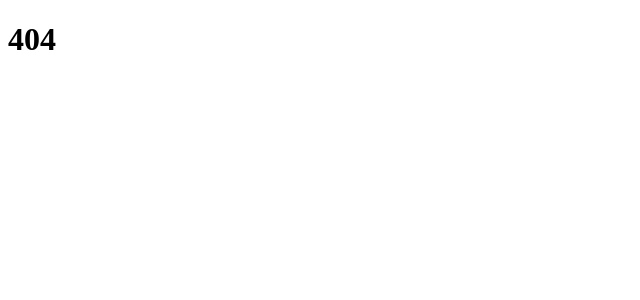
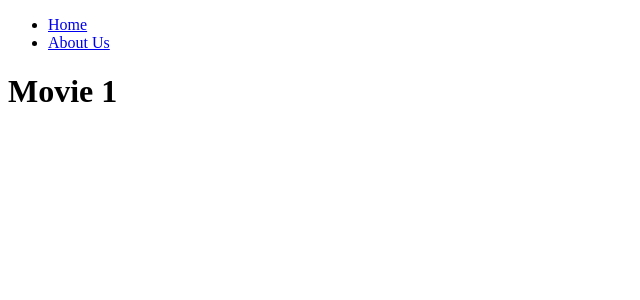
Before and after one commit to dev-hyeonmin/next14-example, a Next.js app: page /movies/1 in a window 1280 px wide. Before the commit this address had no page. Shown: the top 300 px of the page, without its empty margins (0-640 px from the left). Built offline with nearby package versions, Linux system fonts and the light colour scheme.

Commit message:
Layout & MetaData & Dynamic Routing

```diff
--- /dev/null
+++ b/app/(movies)/movies/[id]/page.tsx
@@ -0,0 +1,20 @@
+import { Metadata } from "next";
+
+export default function MovieDetail({
+    params: { id },
+}: {
+    params: { id: string };
+}) {
+    return <h1>Movie {id}</h1>;
+}
+
+
+export async function generateMetadata({
+    params: { id },
+}: {
+    params: { id: string };
+}): Promise<Metadata> {
+    return {
+        title: `Movices ${id}`,
+    }
+}
--- /dev/null
+++ b/app/(movies)/movies/page.tsx
@@ -0,0 +1,3 @@
+export default function Movie() {
+    return <h1>Movie</h1>;
+}
--- a/app/about-us/page.tsx
+++ b/app/about-us/page.tsx
@@ -1,9 +1,7 @@
-import Navigation from "../../components/navigation"
 
 export default function About() {
     return(
     <>
-        <Navigation />
         <h1>About</h1>
     </>
     )
--- a/app/layout.tsx
+++ b/app/layout.tsx
@@ -1,5 +1,10 @@
+import Navigation from "../components/navigation"
+
 export const metadata = {
-  title: 'Next.js',
+  title: {
+    template: '%s | Next Example',
+    default: 'Next Example'
+  },
   description: 'Generated by Next.js',
 }
 
@@ -10,7 +15,10 @@ export default function RootLayout({
 }) {
   return (
     <html lang="en">
-      <body>{children}</body>
+      <body>
+        <Navigation />
+        {children}
+      </body>
     </html>
   )
 }
--- a/app/not-found.tsx
+++ b/app/not-found.tsx
@@ -1,3 +1,7 @@
-export default function NotFound () {
+export const metadata = {
+    title: 'Not Found'
+}
+
+export default function NotFound() {
     return <h1>404</h1>;
 }
```
Also changed, not shown: app/about-us/layout.tsx (added, +16 -0 lines).
